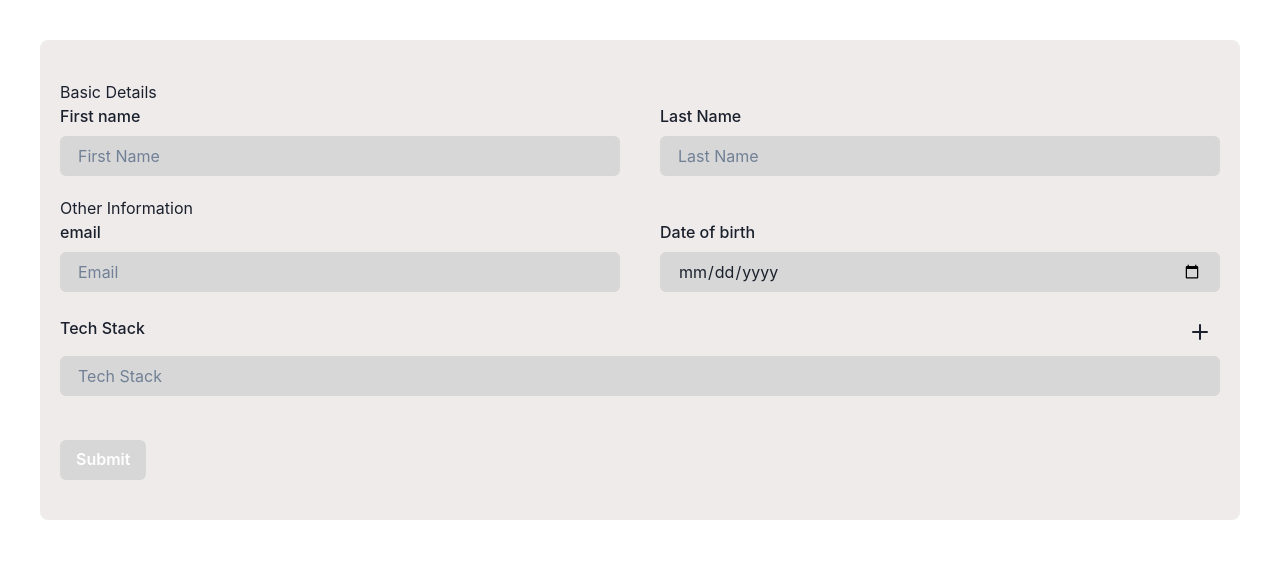
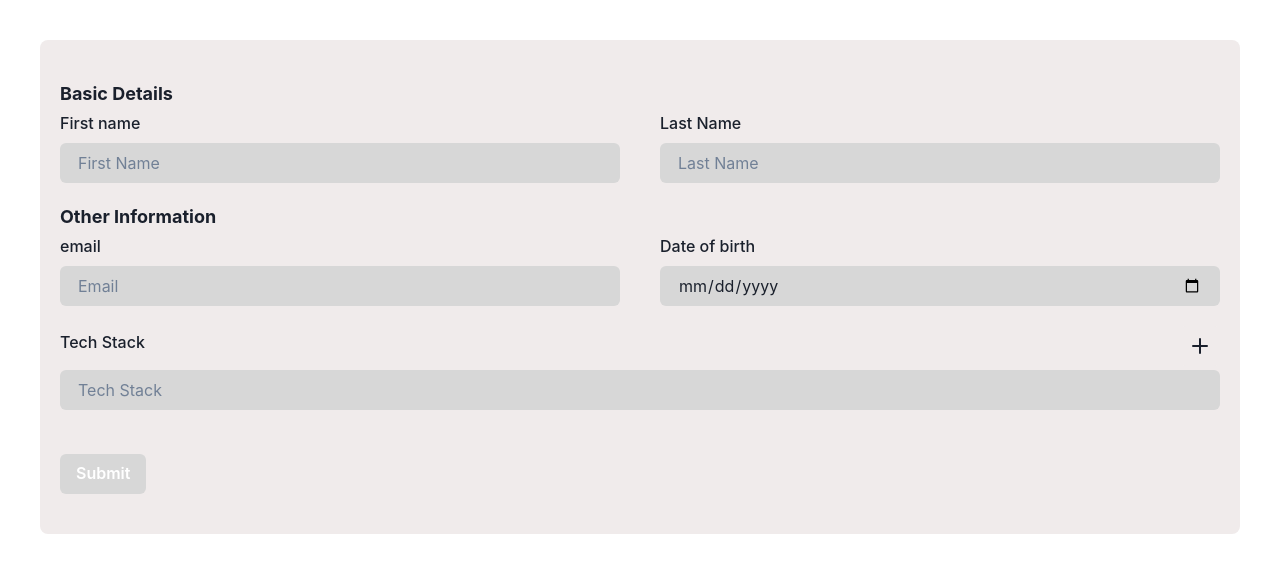
Before and after one commit to theakashsingh/react-hook-form-chakra, a React (Vite) app: page / in a window 1280 px wide. Shown: the top 572 px of the page. Built offline with nearby package versions, Linux system fonts and the light colour scheme.

Commit message:
update:css update

```diff
--- a/src/component/Form.tsx
+++ b/src/component/Form.tsx
@@ -55,7 +55,9 @@ const Form = () => {
   return (
     <Box bg={"#F0EBEB"} rounded="lg" p={"40px 20px"}>
       <form onSubmit={handleSubmit(onSubmit)} noValidate>
-        <Text>Basic Details</Text>
+        <Text fontSize={"18px"} fontWeight={700} mb={1}>
+          Basic Details
+        </Text>
         <Box display={"flex"} mb={"20px"} gap={10}>
           {/* first name */}
           <FormControl isInvalid={!!errors.first_name}>
@@ -100,7 +102,9 @@ const Form = () => {
             </FormErrorMessage>
           </FormControl>
         </Box>
-        <Text>Other Information</Text>
+        <Text fontSize={"18px"} fontWeight={700} mb={1}>
+          Other Information
+        </Text>
         <Box display={"flex"} mb={"20px"} gap={10}>
           {/* email */}
           <FormControl isInvalid={!!errors.email}>
```
